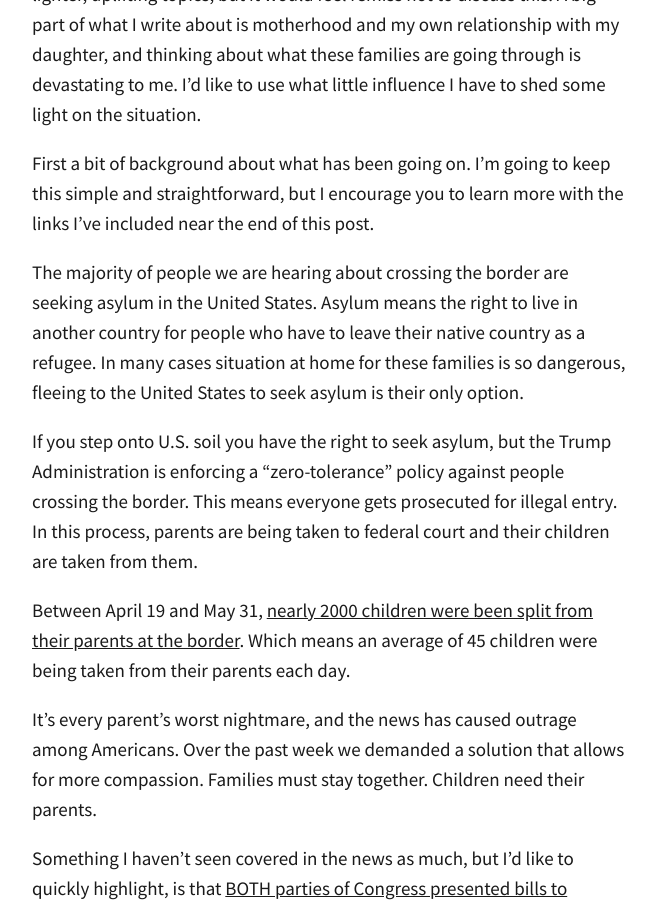
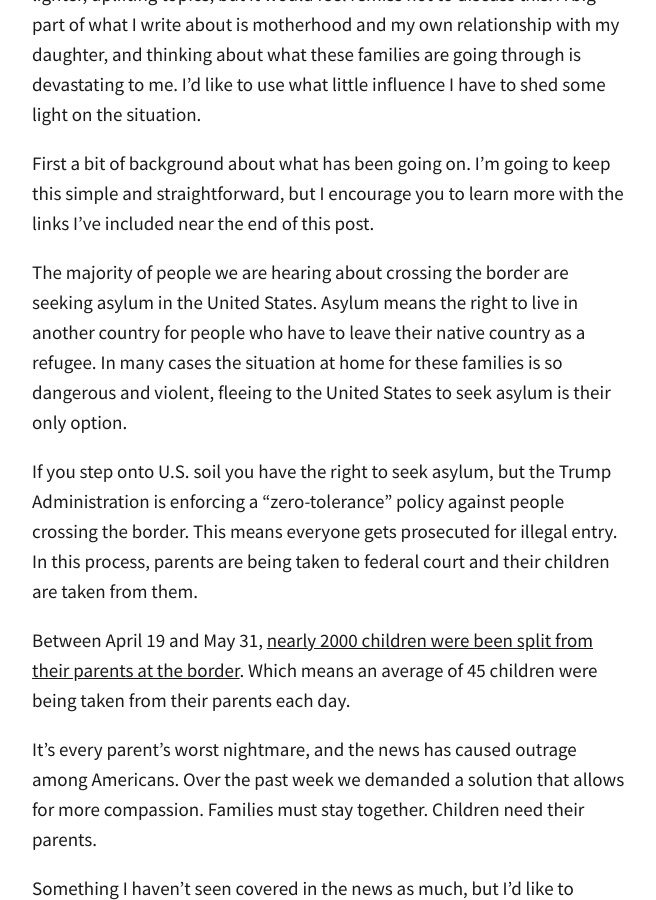
Before and after one commit to totiffany/totiffany.github.io, a Jekyll site: the page built from _posts/2018-06-20-Reuniting-Families-At-The-Border.md, in a window 1280 px wide and 900 px high, scrolled down 484 px. Shown: the whole window, without its empty margins (308-964 px from the left). Built offline with Jekyll 4.4.1, drawn with Linux system fonts in a browser that asks for light colours; our own code applies the rules of GitHub Pages for plain Markdown files; comment, search, counter and statistics services are not loaded.

Commit message:
Update 2018-06-20-Reuniting-Families-At-The-Border.md

```diff
--- a/_posts/2018-06-20-Reuniting-Families-At-The-Border.md
+++ b/_posts/2018-06-20-Reuniting-Families-At-The-Border.md
@@ -13,7 +13,7 @@ My heart is hurting this week for all of the children being separated from their
 
 First a bit of background about what has been going on. I'm going to keep this simple and straightforward, but I encourage you to learn more with the links I've included near the end of this post.
 
-The majority of people we are hearing about crossing the border are seeking asylum in the United States. Asylum means the right to live in another country for people who have to leave their native country as a refugee. In many cases situation at home for these families is so dangerous, fleeing to the United States to seek asylum is their only option.
+The majority of people we are hearing about crossing the border are seeking asylum in the United States. Asylum means the right to live in another country for people who have to leave their native country as a refugee. In many cases the situation at home for these families is so dangerous and violent, fleeing to the United States to seek asylum is their only option.
 
 If you step onto U.S. soil you have the right to seek asylum, but the Trump Administration is enforcing a "zero-tolerance" policy against people crossing the border. This means everyone gets prosecuted for illegal entry. In this process, parents are being taken to federal court and their children are taken from them.
 
```
